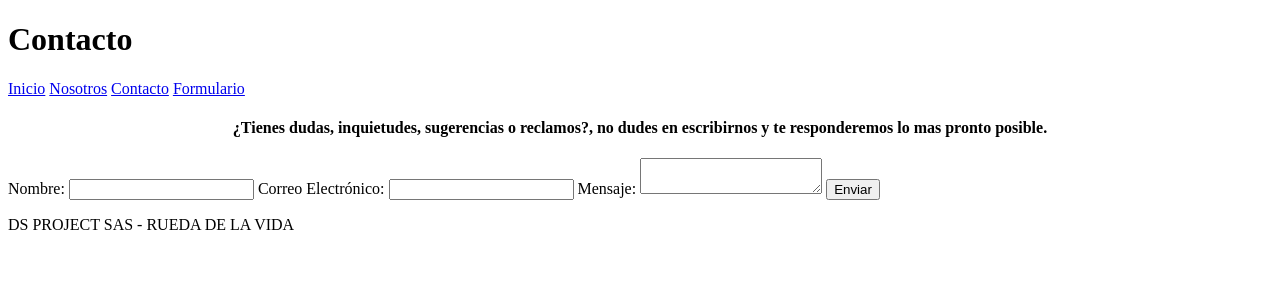
After one commit to DS-PROJECT-SAS/PROYECTO-WEB, a Flask app: page /contacto in a window 1280 px wide. The commit adds this page. Shown: the top 300 px of the page. Run offline with Flask 3, Linux system fonts and the light colour scheme.

Commit message:
Se agregaron archivos html

```diff
--- a/app.py
+++ b/app.py
@@ -27,7 +27,20 @@ PREGUNTAS = {
 
 @app.route('/')
 def index():
+    return render_template('index.html')
+
+@app.route('/nosotros')
+def nosotros():
+    return render_template('nosotros.html')
+
+@app.route('/contacto')
+def contacto():
+    return render_template('contacto.html')
+
+@app.route('/formulario')
+def formulario():
     return render_template('formulario.html', categorias=CATEGORIAS, preguntas=PREGUNTAS)
+
 
 @app.route('/guardar', methods=['POST'])
 def guardar():
--- /dev/null
+++ b/templates/contacto.html
@@ -0,0 +1,38 @@
+<!DOCTYPE html>
+<html lang="es">
+<head>
+    <meta charset="UTF-8">
+    <meta name="viewport" content="width=device-width, initial-scale=1.0">
+    <title>Contacto</title>
+    <link rel="stylesheet" href="/static/css/contacto.css">
+</head>
+<body>
+    <header>
+        <h1>Contacto</h1>
+        <nav>
+            <a href="/">Inicio</a>
+            <a href="{{ url_for('nosotros') }}">Nosotros</a>
+            <a href="{{ url_for('contacto') }}">Contacto</a>
+            <a href="{{ url_for('formulario') }}">Formulario</a>
+        </nav>
+    </header>
+    <h4 style="text-align: center;">¿Tienes dudas, inquietudes, sugerencias o reclamos?, no dudes en escribirnos y te responderemos lo mas pronto posible.</h4>
+    <main>
+        <form method="POST">
+            <label for="nombre">Nombre:</label>
+            <input type="text" id="nombre" name="nombre" required>
+
+            <label for="email">Correo Electrónico:</label>
+            <input type="email" id="email" name="email" required>
+
+            <label for="mensaje">Mensaje:</label>
+            <textarea id="mensaje" name="mensaje" required></textarea>
+
+            <button type="submit">Enviar</button>
+        </form>
+    </main>
+    <footer>
+        <p>DS PROJECT SAS - RUEDA DE LA VIDA</p>
+    </footer>
+</body>
+</html>
```
Also changed, not shown: templates/formulario.html (+13 -0 lines), templates/index.html (added, +33 -0 lines), templates/nosotros.html (added, +32 -0 lines), static/css/contacto.css (added), static/css/index.css (added), static/css/nosotros.css (added).
